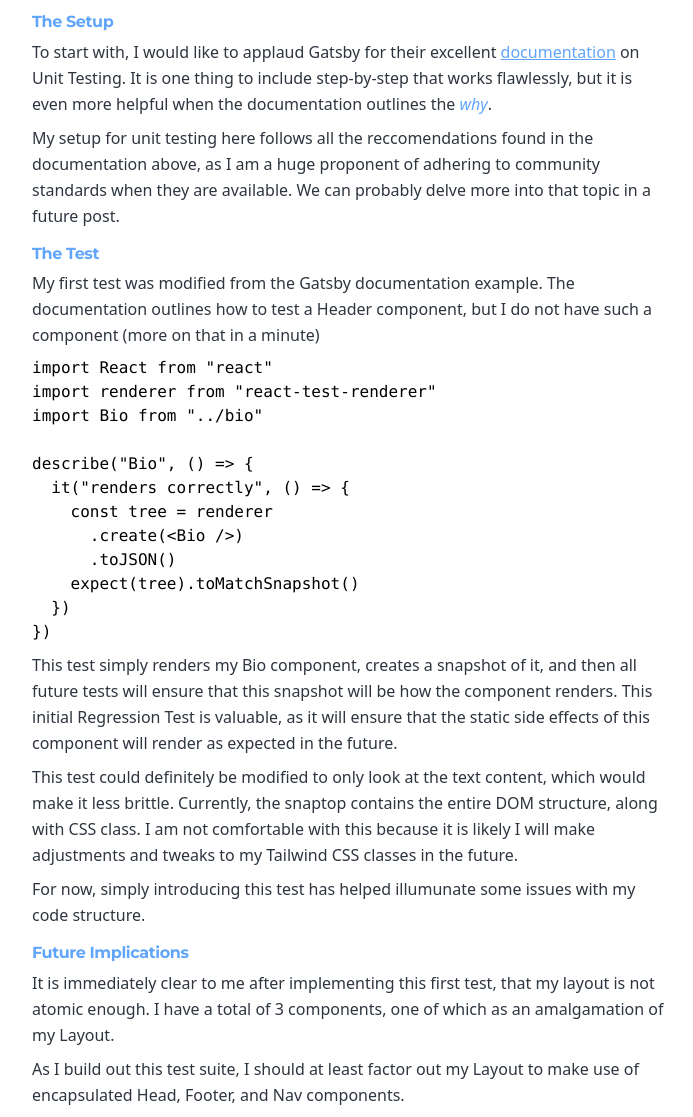
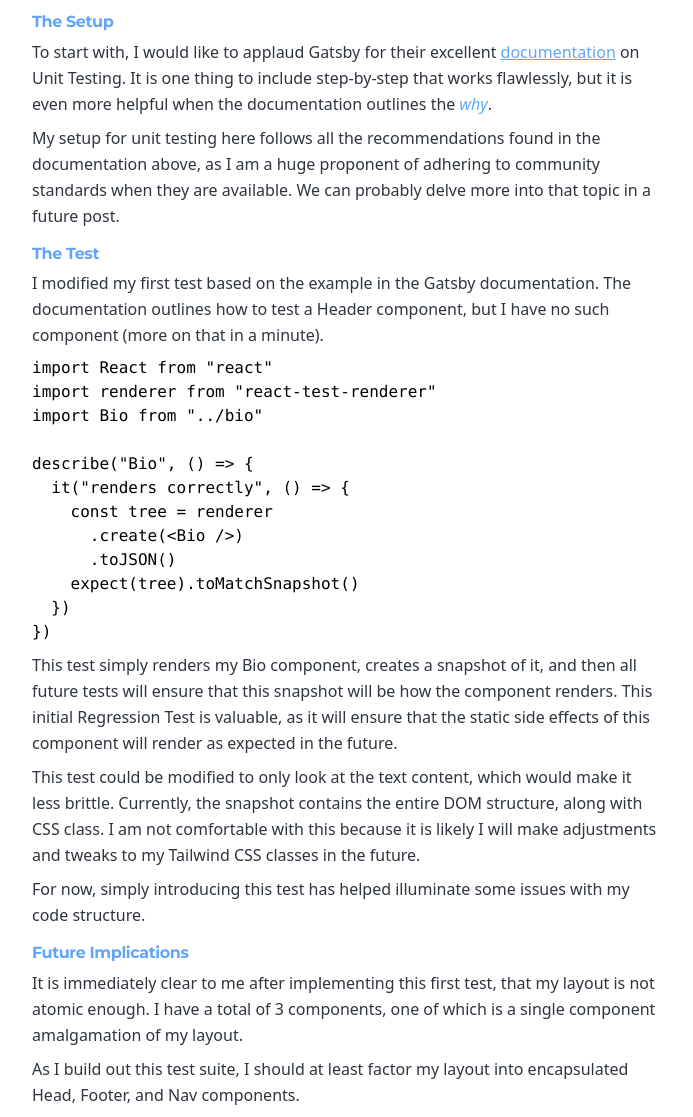
Before and after one commit to xdega/xdega.github.io, a Gatsby site: page /lets-start-testing/ in a window 1280 px wide. Shown: the part 183-1300 px from the top of the page, without its empty margins (292-985 px from the left). Built offline with nearby package versions, Linux system fonts and the light colour scheme; Gatsby itself is replaced by a stand-in of ours; some packages are replaced by stand-ins of ours; code samples lack their colours.

Commit message:
Proofread post

````diff
--- a/content/blog/lets-start-testing/index.md
+++ b/content/blog/lets-start-testing/index.md
@@ -9,11 +9,11 @@ description: "Upon setting up this new Blog, one of my goals in moving the codeb
 To start with, I would like to applaud Gatsby for their excellent
 [documentation](https://www.gatsbyjs.com/docs/how-to/testing/unit-testing/) on Unit Testing. It is one thing to include step-by-step that works flawlessly, but it is even more helpful when the documentation outlines the *why*.
 
-My setup for unit testing here follows all the reccomendations found in the documentation above, as I am a huge proponent of adhering to community standards when they are available. We can probably delve more into that topic in a future post.
+My setup for unit testing here follows all the recommendations found in the documentation above, as I am a huge proponent of adhering to community standards when they are available. We can probably delve more into that topic in a future post.
 
 ## The Test
 
-My first test was modified from the Gatsby documentation example. The documentation outlines how to test a Header component, but I do not have such a component (more on that in a minute)
+I modified my first test based on the example in the Gatsby documentation. The documentation outlines how to test a Header component, but I have no such component (more on that in a minute).
 
 ```js
 import React from "react"
@@ -32,12 +32,12 @@ describe("Bio", () => {
 
 This test simply renders my Bio component, creates a snapshot of it, and then all future tests will ensure that this snapshot will be how the component renders. This initial Regression Test is valuable, as it will ensure that the static side effects of this component will render as expected in the future.
 
-This test could definitely be modified to only look at the text content, which would make it less brittle. Currently, the snaptop contains the entire DOM structure, along with CSS class. I am not comfortable with this because it is likely I will make adjustments and tweaks to my Tailwind CSS classes in the future.
+This test could be modified to only look at the text content, which would make it less brittle. Currently, the snapshot contains the entire DOM structure, along with CSS class. I am not comfortable with this because it is likely I will make adjustments and tweaks to my Tailwind CSS classes in the future.
 
-For now, simply introducing this test has helped illumunate some issues with my code structure.
+For now, simply introducing this test has helped illuminate some issues with my code structure.
 
 ## Future Implications
 
-It is immediately clear to me after implementing this first test, that my layout is not atomic enough. I have a total of 3 components, one of which as an amalgamation of my Layout.
+It is immediately clear to me after implementing this first test, that my layout is not atomic enough. I have a total of 3 components, one of which is a single component amalgamation of my layout.
 
-As I build out this test suite, I should at least factor out my Layout to make use of encapsulated Head, Footer, and Nav components.
+As I build out this test suite, I should at least factor my layout into encapsulated Head, Footer, and Nav components.
````
